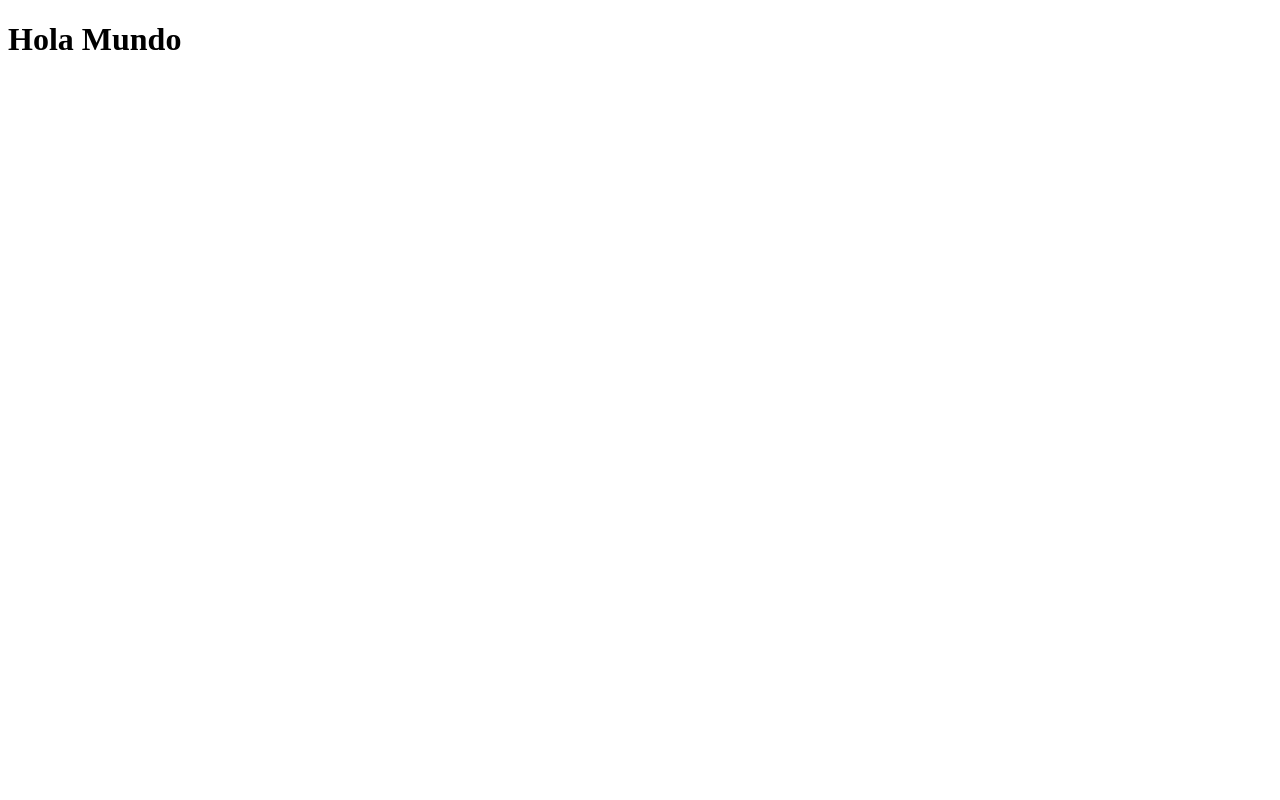
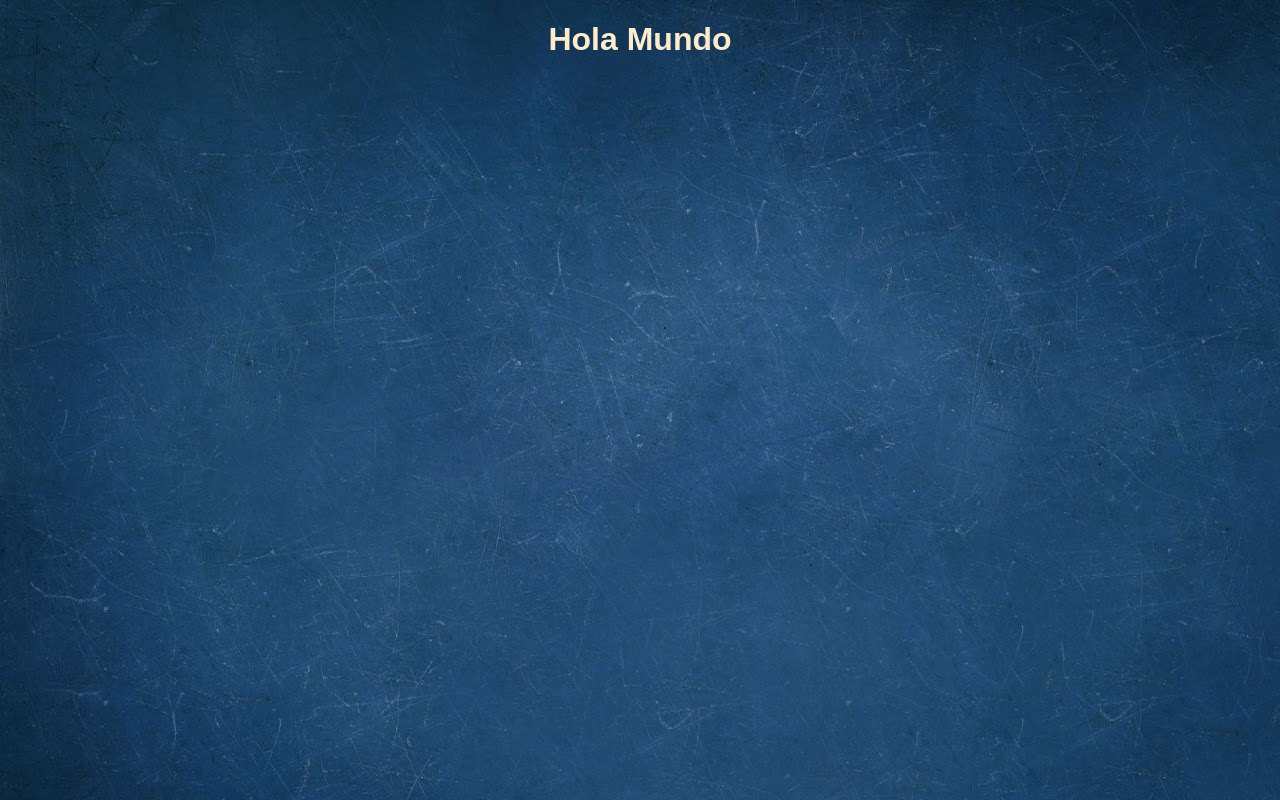
Before and after one commit to egarcode95/generationCh30, a plain HTML site: page index.html in a window 1280 px wide. Drawn offline with Linux system fonts and the light colour scheme.

Commit message:
feat: estilo en body y h1

```diff
--- a/assets/style/style.css
+++ b/assets/style/style.css
@@ -0,0 +1,11 @@
+
+/*Este es un selector de etiqueta*/
+body{
+    background-image: url("../style/img/papel-pintado-pared.jpg");
+    font-family: sans-serif;
+}
+
+h1{
+    color:blanchedalmond;
+    text-align: center;
+}
```
Also changed, not shown: index.html (+1 -0 lines), assets/style/img/papel-pintado-pared.jpg (added).
